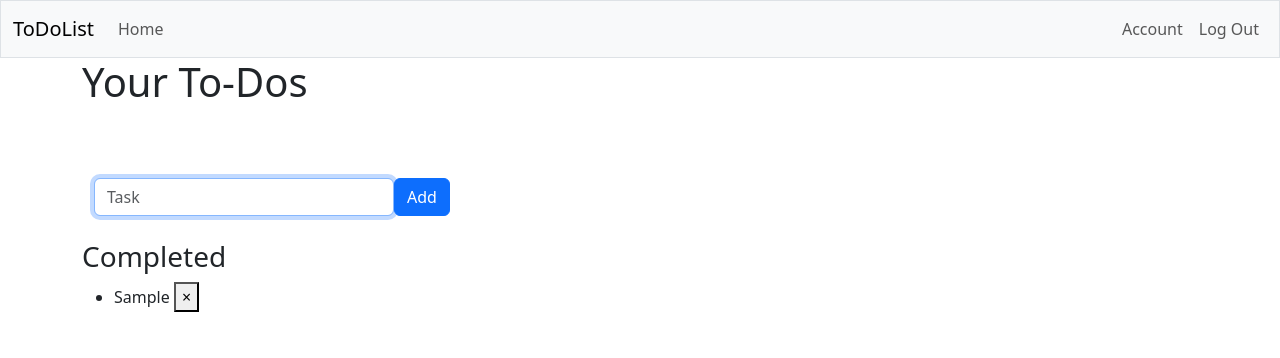
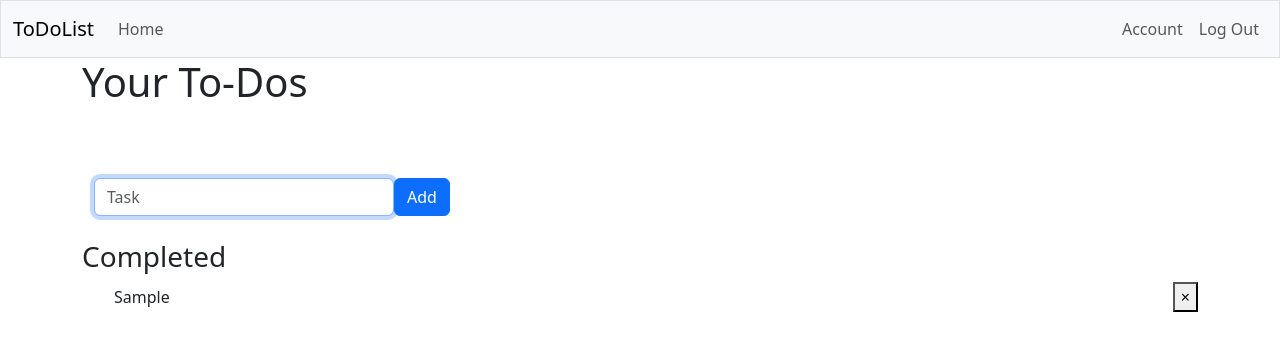
Before and after one commit to p-kessler/To-Do-List, a Flask app: page /home in a window 1280 px wide. Shown: the top 358 px of the page. Run offline with Flask 3, Linux system fonts and the light colour scheme; a user stored in the database is signed in; tables that the repository leaves empty hold one stand-in row (values such as "Sample post").

Commit message:
Kind of fixed alignment of buttons next to tasks

```diff
--- a/static/main.css
+++ b/static/main.css
@@ -12,3 +12,15 @@
     justify-content: space-between;
     align-items: center;
 } */
+
+
+li {
+    display: flex;
+    justify-content: space-between;
+    align-items: center;
+}
+
+.buttons {
+    display: flex;
+    gap: 10px; /* Adjust the gap between buttons as needed */
+}
--- a/templates/home.html
+++ b/templates/home.html
@@ -13,12 +13,14 @@
 
     <!-- Fix this issues vs keeping button outside of <li> -->
     <li  data-task_id="{{ task.id }}">{{ task.task }}
+        <div class="buttons">
             <button class="complete">
                 <span aria-hidden="true">&#x2713;</span>
             </button>
             <button class="delete close">
                 <span aria-hidden="true">&times;</span>
             </button>
+        </div>
     </li>
     {% endif %}
     {% endfor %}
@@ -40,11 +42,14 @@
 <ul id="completed-tasks">
     {% for task in user.tasks %}
     {% if task.status == "complete" %}
-        <li  data-task_id="{{ task.id }}">{{ task.task }}
+        <li data-task_id="{{ task.id }}">{{ task.task }}
+            <div class="buttons">
                 <button class="delete">
                     <span aria-hidden="true">&times;</span>
                 </button>
+            </div>
         </li>
+
     {% endif %}
     {% endfor %}
 </ul>
@@ -52,7 +57,9 @@
 <script>
     document.querySelectorAll('.delete').forEach(button => {
         button.addEventListener('click', function() {
-            const taskId = this.parentElement.getAttribute('data-task_id');
+            console.log(this.parentElement.parentElement);
+            const taskId = this.parentElement.parentElement.getAttribute('data-task_id');
+            console.log("Task ID:", taskId);
             fetch('/delete-task', {
                 method: 'DELETE',
                 body: JSON.stringify({ id: taskId }),
@@ -62,7 +69,7 @@
             .then(data => {
                 console.log(data);
                 if (data.success) {
-                    this.parentElement.remove();
+                    this.parentElement.parentElement.remove();
                 }
             });
         });
@@ -72,7 +79,7 @@
 <script>
     document.querySelectorAll('.complete').forEach(button => {
         button.addEventListener('click', function() {
-            const taskId = this.parentElement.getAttribute('data-task_id');
+            const taskId = this.parentElement.parentElement.getAttribute('data-task_id');
             fetch('/mark-complete', {
                 method: 'PUT',
                 body: JSON.stringify({ id: taskId }),
@@ -83,7 +90,7 @@
                 if (data.success) {
                     // this.parentElement.classList.add('completed');
                     const completedSection = document.querySelector('#completed-tasks');
-                    completedSection.appendChild(this.parentElement);
+                    completedSection.appendChild(this.parentElement.parentElement);
                     // this.style.display = 'none'; // Hide the button
                     this.remove();
                 }
--- a/templates/login.html
+++ b/templates/login.html
@@ -10,7 +10,7 @@
         <h1>Log In</h1>
         <form action="/login" method="post">
             <div class="mb-3">
-                <input autocomplete="off" autofocus class="form-control mx-auto w-auto" name="email" placeholder="Email" type="email">
+                <input autofocus class="form-control mx-auto w-auto" name="email" placeholder="Email" type="email">
             </div>
             <div class="mb-3">
                 <input class="form-control mx-auto w-auto" name="password" placeholder="Password" type="password">
```
Lines whose indentation alone changed are shown as unchanged.
